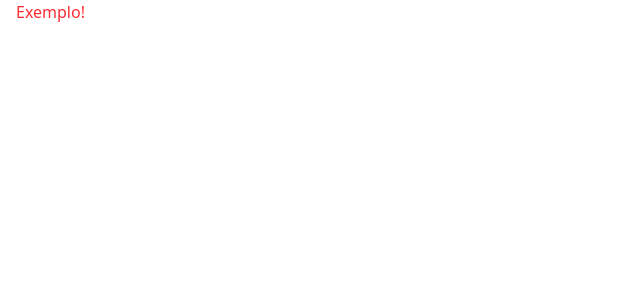
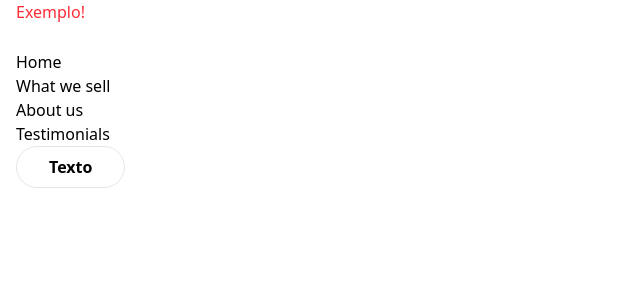
Before and after one commit to Girlaide/moody-landing-page, a React (Vite) app: page / in a window 1280 px wide. Shown: the top 300 px of the page, without its empty margins (0-640 px from the left). Built offline with nearby package versions, Linux system fonts and the light colour scheme.

Commit message:
feat: criar navbar (#4)

```diff
--- a/src/App.tsx
+++ b/src/App.tsx
@@ -1,10 +1,12 @@
 import { Layout } from './components/Layout';
 import { Hero } from './components/Hero';
+import { Navbar } from './components/Navbar';
 
 export function App() {
   return (
     <Layout>
       <Hero />
+      <Navbar />
     </Layout>
   );
 }
--- /dev/null
+++ b/src/components/Navbar.tsx
@@ -0,0 +1,32 @@
+import Logo from '../assets/logo.png';
+import { Button } from './Button';
+
+interface NavbarProps {
+  logo?: string;
+}
+
+export function Navbar({ logo = Logo }: NavbarProps) {
+  return (
+    <nav>
+      <a href="#">
+        <img src={logo} alt="Logo" />
+      </a>
+
+      <ul>
+        <li>
+          <a href="#">Home</a>
+        </li>
+        <li>
+          <a href="#">What we sell</a>
+        </li>
+        <li>
+          <a href="#">About us</a>
+        </li>
+        <li>
+          <a href="#">Testimonials</a>
+        </li>
+      </ul>
+      <Button>Texto</Button>
+    </nav>
+  );
+}
```
Also changed, not shown: src/assets/logo.png (added).
